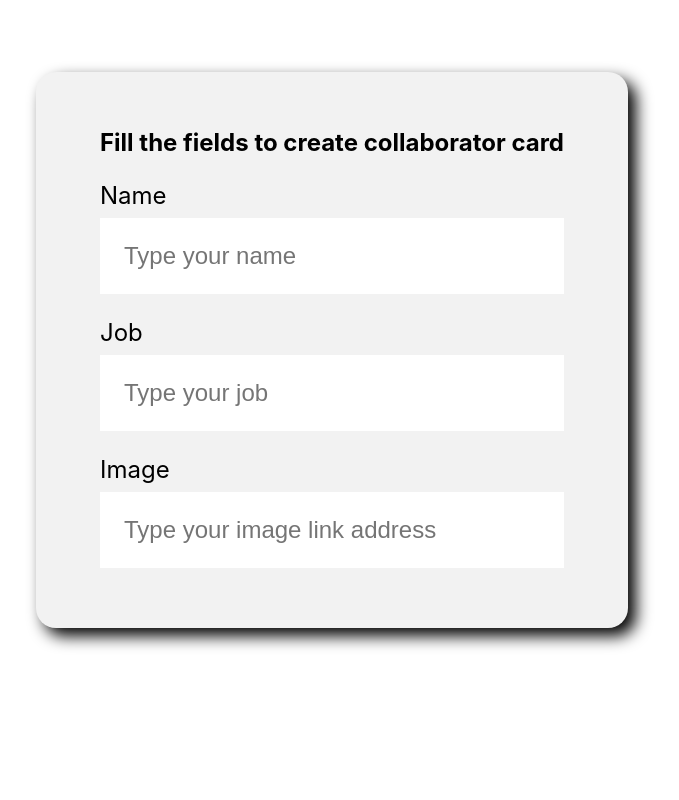
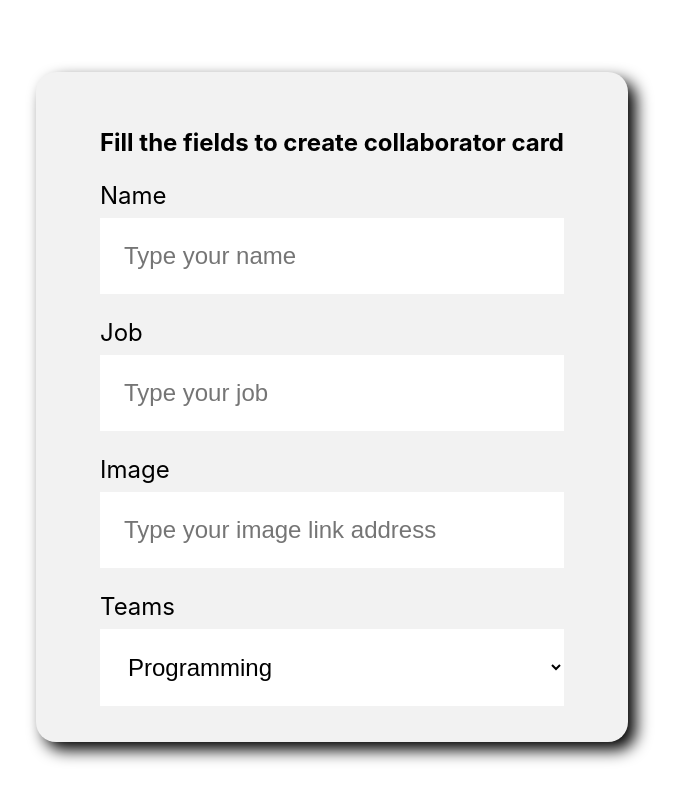
Before and after one commit to dawkk/Alura-React-Organo, a React (Create React App) app in the folder organo/: page / in a window 1280 px wide. Shown: the part 506-1306 px from the top of the page, without its empty margins (308-987 px from the left). Before the commit the page ends 1214 px from the top, so only its background shows below. Built offline with nearby package versions, Linux system fonts and the light colour scheme.

Commit message:
Add Drop Down List with options

```diff
--- /dev/null
+++ b/organo/src/components/DropDownList/DropDownList.css
@@ -0,0 +1,16 @@
+
+.drop-down-list label {
+  display:block;
+  margin-bottom: 8px;
+  font-size: 24px;
+}
+
+.drop-down-list select{
+  background-color: #FFF;
+  box-shadow: 10px 10px 30px rgba(0, 0, 0,);
+  width: 100%;
+  border: none;
+  font-size: 24px;
+  padding: 24px;
+  box-sizing: border-box;
+}
--- /dev/null
+++ b/organo/src/components/DropDownList/index.js
@@ -0,0 +1,15 @@
+import './DropDownList.css'
+
+const DropDownList = (props) => {
+
+  return (
+    <div className='drop-down-list'>
+      <label>{props.label}</label>
+      <select>
+        {props.itens.map(item => { return <option key={item}>{item}</option>})}
+      </select>
+    </div>
+  );
+}
+
+export default DropDownList
--- a/organo/src/components/Form/index.js
+++ b/organo/src/components/Form/index.js
@@ -1,7 +1,19 @@
+import DropDownList from '../DropDownList'
 import TextField from '../TextField'
 import './Form.css'
 
 const Form = () => {
+
+  const teams = [
+    'Programming',
+    'Front-End',
+    'Data Science',
+    'Devops',
+    'UX & Design',
+    'Mobile',
+    'Innovation & Management'
+  ]
+
   return (
     <section className="form">
       <form>
@@ -9,6 +21,7 @@
         <TextField label="Name" placeholder="Type your name"/>
         <TextField label="Job" placeholder="Type your job"/>
         <TextField label="Image" placeholder="Type your image link address"/>
+        <DropDownList label="Teams" itens={teams}/>
       </form>
     </section>
   )
```
